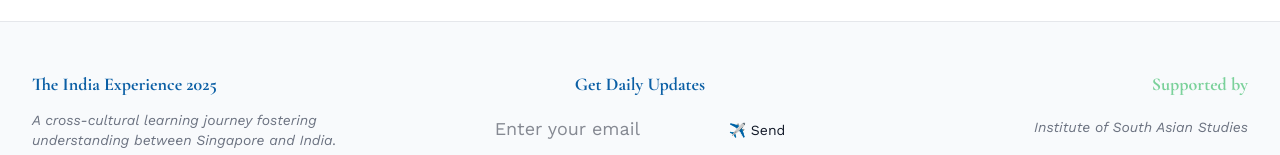
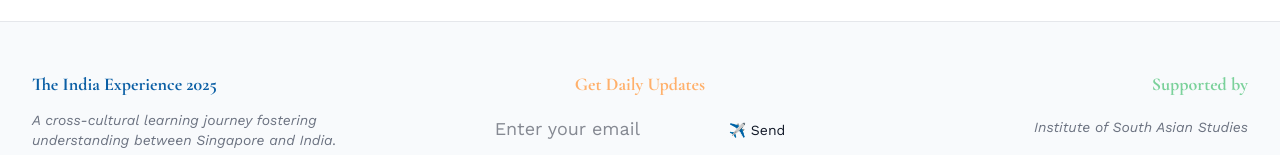
Before and after one commit to zainabiskandar/India2025, a React app in the folder src/: page / in a window 1280 px wide. Shown: the part 1392-1547 px from the top of the page. Built offline with nearby package versions, Linux system fonts and the light colour scheme; the HTML template or start-up script is replaced by a standard one.

Commit message:
Updated Footer.tsx

```diff
--- a/src/components/Footer.tsx
+++ b/src/components/Footer.tsx
@@ -80,7 +80,7 @@ export function Footer({ onNavigate }: FooterProps = {}) {
 
           {/* Subscription Section */}
           <section id="subscribe" className="text-center subscribe-section">
-            <h4 className="mb-4 footer-heading" style={{ color: 'var(--navy)' }}>
+            <h4 className="mb-4 footer-heading" style={{ color: 'var(--saffron)' }}>
               Get Daily Updates
             </h4>
             <form id="subscribe-form" className="subscribe-form" method="POST" noValidate onSubmit={handleSubscribe}>
```
